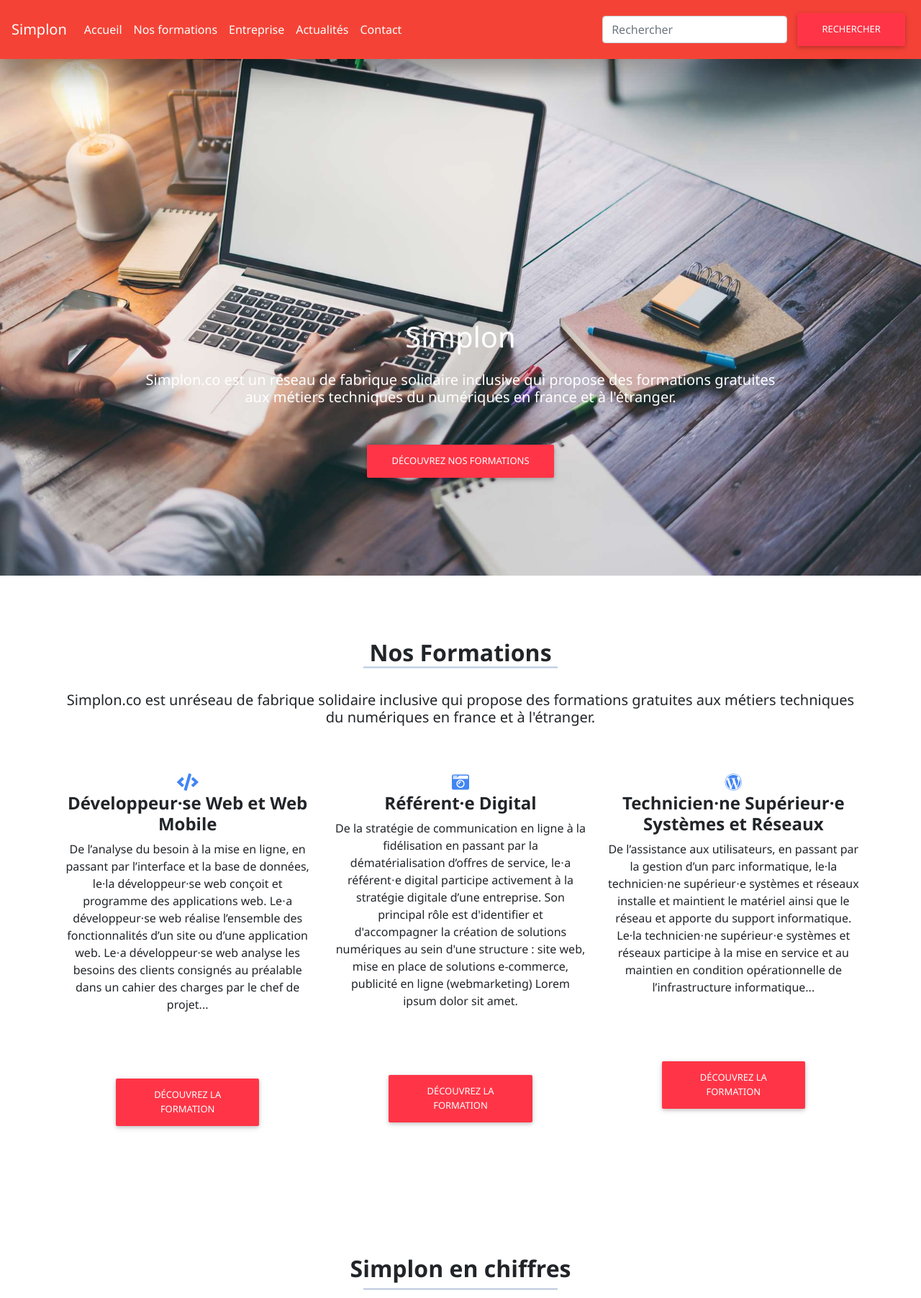
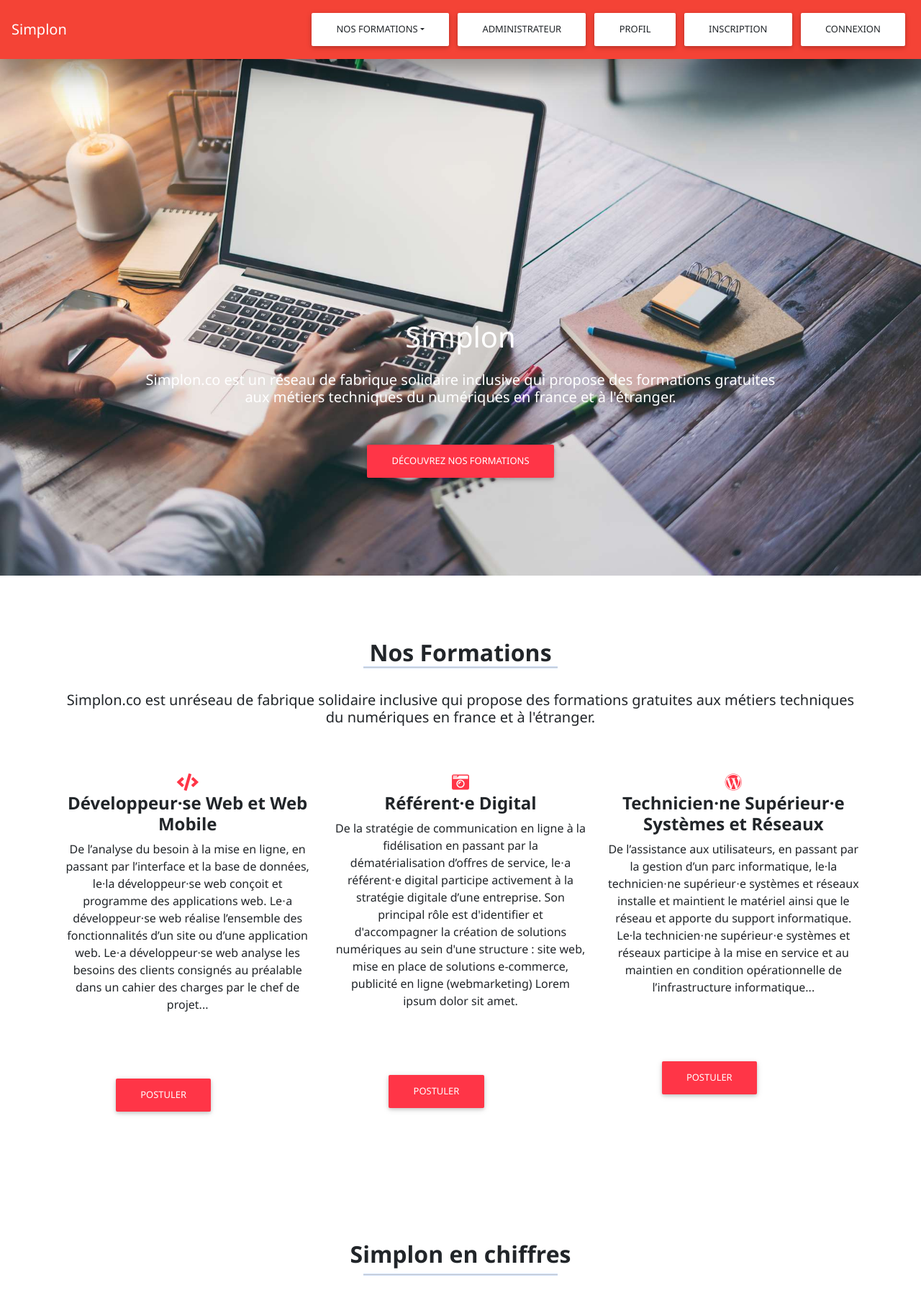
Before and after one commit to JurgenV4891/Re-Boot1A, a PHP site: page / in a window 1280 px wide. Shown: the top 1804 px of the page at 72% size. Run offline with PHP 8.4, Linux system fonts and the light colour scheme; some libraries are stand-ins or nearby versions.

Commit message:
first commit

```diff
--- a/css/style.css
+++ b/css/style.css
@@ -48,10 +48,24 @@ hr {
 
     .container {
         width: 80%;
+    }
+    .waves-input-wrapper{
+        padding: 18px;
+        margin: 28px;
+    }
+   .btn-danger{
+    padding: 15px 20px;
+   }
+  #cacher{
+    display: none;
+  }
 
-    }
 }
 
 .selector-for-some-widget {
   box-sizing: content-box;
 }
+
+li{
+    display: flex;
+}
--- a/index.php
+++ b/index.php
@@ -31,26 +31,23 @@
   <a class="navbar-brand" href="#">Simplon</a>
 
   <div class="collapse navbar-collapse" id="navbarTogglerDemo03">
-    <ul class="navbar-nav mr-auto mt-2 mt-lg-0">
-            <li class="nav-item">
-            <a href="#home" class="nav-link font-weight-normal">Accueil</a>
-            </li>
-            <li class="nav-item">
-            <a href="#forma" class="nav-link font-weight-normal">Nos formations</a>
-            </li>
-            <li class="nav-item">
-            <a href="#entreprise" class="nav-link font-weight-normal">Entreprise</a>
-            </li>
-            <li class="nav-item">
-            <a href="#actu" class="nav-link font-weight-normal">Actualités</a>
-            </li>
-            <li class="nav-item">
-            <a href="#contact" class="nav-link font-weight-normal">Contact</a>
-            </li>
-    </ul>
+    <ul class="navbar-nav mr-auto mt-2 mt-lg-0"></ul>
+
+    <div class="dropdown">
+  <button class="btn btn dropdown-toggle white" type="button" data-toggle="dropdown">Nos formations<span class="caret"></span></button>
+  <ul class="dropdown-menu">
+    <li><a href="DevWeb_content.php">Développeur Web & Mobile</a></li>
+    <li><a href="RefDig_content.php">Référent·e Digital</a></li>
+    <li><a href="TSSR_content.php">Technicien·ne Supérieur Systèmes et Réseaux</a></li>
+  </ul>
+</div>
+
+
     <form class="form-inline my-2 my-lg-0">
-      <input class="form-control mr-sm-2" type="search" placeholder="Rechercher" aria-label="Search">
-      <button type="button" class="btn btn-danger">Rechercher</button>
+            <a href="#" class="btn active white" role="button" data-bs-toggle="button" aria-pressed="true">Administrateur</a>
+            <a href="#" class="btn active white" role="button" data-bs-toggle="button" aria-pressed="true">Profil</a>
+            <a href="#" class="btn active white" role="button" data-bs-toggle="button" aria-pressed="true">Inscription</a>
+            <a href="#" class="btn active white" role="button" data-bs-toggle="button" aria-pressed="true">Connexion</a>
     </form>
   </div>
 </nav>
@@ -84,51 +81,33 @@
         <div class="row">
 
             <div class="col-md-4 lg-2 justify-content-center" data-aos="fade-up" data-aos-duration="1000">
-                <h4 class="text-center font-weight-bold"><i class="fas fa-code fa-1x text-primary"></i></br>Développeur·se Web et Web Mobile</h4>
+                <h4 class="text-center font-weight-bold"><i class="fas fa-code fa-1x text-danger"></i></br>Développeur·se Web et Web Mobile</h4>
                 <p class="text-justify text-center">De l’analyse du besoin à la mise en ligne, en passant par l’interface et la base de données, le·la développeur·se web conçoit et programme des applications web.
                     Le⋅a développeur·se web réalise l’ensemble des fonctionnalités d’un site ou d’une application web. Le⋅a développeur·se web analyse les besoins des clients consignés au préalable dans un cahier des charges par le chef de projet...
                 </p>
                 <a href="DevWeb_content.php">
-                    <button type="button" class="btn btn-danger" style="margin:75px">Découvrez la formation</button>
+                    <button type="button" class="btn btn-danger" style="margin:75px">Postuler</button>
                 </a>
             </div>
             <div class="col-md-4 lg-2 justify-content-center" data-aos="fade-up" data-aos-duration="1000">
-                <h4 class="text-center font-weight-bold"><i class="fas fa-camera-retro fa-1x text-primary"></i></br>Référent·e Digital</h4>
+                <h4 class="text-center font-weight-bold"><i class="fas fa-camera-retro fa-1x text-danger"></i></br>Référent·e Digital</h4>
                 <p class="text-justify text-center">De la stratégie de communication en ligne à la fidélisation en passant par la dématérialisation d’offres de service,
                     le⋅a référent⋅e digital participe activement à la stratégie digitale d’une entreprise.
                     Son principal rôle est d'identifier et d'accompagner la création de solutions numériques au sein d'une structure : site web, mise en place de solutions e-commerce, publicité en ligne (webmarketing) Lorem ipsum dolor sit amet.
                 </p>
                 <a href="RefDig_content.php">
-                    <button type="button" class="btn btn-danger" style="margin:75px">Découvrez la formation</button>
+                    <button type="button" class="btn btn-danger" style="margin:75px">Postuler</button>
                 </a>
             </div>
             <div class="col-md-4 lg-2 justify-content-center" data-aos="fade-up" data-aos-duration="1000">
-                <h4 class="text-center font-weight-bold"><i class="fab fa-wordpress fa-1x text-primary"></i></br>Technicien·ne Supérieur·e Systèmes et Réseaux</h4>
+                <h4 class="text-center font-weight-bold"><i class="fab fa-wordpress fa-1x text-danger"></i></br>Technicien·ne Supérieur·e Systèmes et Réseaux</h4>
                 <p class="text-justify text-center">De l’assistance aux utilisateurs, en passant par la gestion d’un parc informatique, le·la technicien⋅ne supérieur⋅e systèmes et réseaux installe et maintient le matériel ainsi que le réseau et apporte du support informatique.
                     Le·la technicien⋅ne supérieur⋅e systèmes et réseaux participe à la mise en service et au maintien en condition opérationnelle de l’infrastructure informatique...
                 </p>
                 <a href="TSSR_content.php">
-                    <button type="button" class="btn btn-danger" style="margin:75px">Découvrez la formation</button>
+                    <button type="button" class="btn btn-danger" style="margin:75px">Postuler</button>
                 </a>
             </div>
-            <!-- <div class="col-md-4 lg-2 justify-content-center" data-aos="fade-up" data-aos-duration="2500">
-                <h4 class="text-center font-weight-bold"><i class="fas fa-camera-retro fa-1x text-primary"></i></br>Simplon Charleville</h4>
-                <p class="text-justify">Lorem ipsum dolor sit amet consectetur adipisicing elit.
-                    Quisquam repellendus minima quia, quo quis fugit maiores nisi asperiores amet aperiam obcaecati nostrum consequuntur!
-                    Expedita, minima?</p>
-            </div>
-            <div class="col-md-4 lg-2 justify-content-center" data-aos="fade-up" data-aos-duration="2500">
-                <h4 class="text-center font-weight-bold"><i class="fas fa-pills fa-1x text-primary"></i></br>Simplon Charleville</h4>
-                <p class="text-justify">Lorem ipsum dolor sit amet consectetur adipisicing elit.
-                    Quisquam repellendus minima quia, quo quis fugit maiores nisi asperiores amet aperiam obcaecati nostrum consequuntur!
-                    Expedita, minima?</p>
-            </div>
-            <div class="col-md-4 lg-2 justify-content-center" data-aos="fade-up" data-aos-duration="2500">
-                <h4 class="text-center font-weight-bold"><i class="fas fa-ticket-alt fa-1x text-primary"></i></br>Contact</h4>
-                <p class="text-justify">Lorem ipsum dolor sit amet consectetur adipisicing elit.
-                    Quisquam repellendus minima quia, quo quis fugit maiores nisi asperiores amet aperiam obcaecati nostrum consequuntur!
-                    Expedita, minima?</p>
-            </div> -->
 
         </div>
     </div>
@@ -150,31 +129,26 @@
 
         <div class="progress mt-3" style="height: 35px">
             <div class="progress-bar progress-bar-animated progress-bar-striped bg-dark w-75" data-aos="fade-right" data-aos-duration="1000">
-                <p class="mt-3 p-3"><span class="float-left font-weight-bold">Simplonien·ne·s depuis la création</span>
+                <p class="mt-3 p-3"><span class="float-left font-weight-bold" id="cacher">Simplonien·ne·s depuis la création</span>
                     <span class="float-right font-weight-bold">+63</span>
                 </p>
             </div>
         </div>
         <div class="progress mt-3" style="height: 35px">
             <div class="progress-bar progress-bar-animated progress-bar-striped bg-success w-100" data-aos="fade-right" data-aos-duration="1000">
-                <p class="mt-3 p-3"><span class="float-left font-weight-bold">De taux de réussite au diplôme en Front-End</span>
+                <p class="mt-3 p-3"><span class="float-left font-weight-bold" id="cacher">De taux de réussite au diplôme en Front-End</span>
                     <span class="float-right font-weight-bold">100 %</span>
                 </p>
             </div>
         </div>
         <div class="progress mt-3" style="height: 35px">
             <div class="progress-bar progress-bar-animated progress-bar-striped bg-danger w-75" data-aos="fade-right" data-aos-duration="1000">
-                <p class="mt-3 p-3"><span class="float-left font-weight-bold">De taux de réussite au diplôme en Back-End</span>
+                <p class="mt-3 p-3"><span class="float-left font-weight-bold" id="cacher">De taux de réussite au diplôme en Back-End</span>
                     <span class="float-right font-weight-bold">83 %</span>
                 </p>
             </div>
         </div>
-        <!-- <div class="progress mt-3" style="height: 35px">
-        <div class="progress-bar progress-bar-animated progress-bar-striped bg-warning w-1" data-aos="fade-right" data-aos-duration="2500">
-        <p class="mt-3 p-3"><span class="float-left font-weight-bold">Formateur</span> |
-        <span class="float-right font-weight-bold">Ecole 49.3</span></p>
-        </div>
-    </div> -->
+
     </div>
 
     <!-- En-tête nos contacts -->
@@ -231,7 +205,7 @@
                             </div>
 
                             <div class="col-lg-12">
-                                <input type="submit" name="button" class="btn btn-red" value="Envoyer">
+                                <input type="submit" name="button" class="btn btn-danger" value="Envoyer">
                             </div>
                         </div>
                     </form>
@@ -299,8 +273,8 @@
             </div>
 
             <div class="text-center p-2">
-                <p class="text-white">&copy; Copyright<a href="#home" class="text-dark text-uppercase">Simplon</a> Tous droits réservées</p>
-                <p class="text-white">Bootstrapé avec bootstrap!!!</p>
+                <p class="text-white">&copy; Copyright <a href="#home" class="text-dark text-uppercase"> Simplon</a> Tous droits réservées</p>
+                <p class="text-white">Ju V, Mat W & Flo </p>
             </div>
 
 
```
